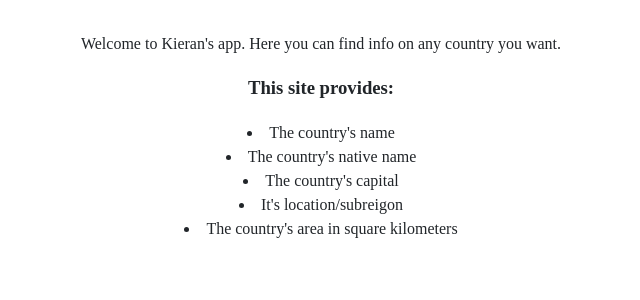
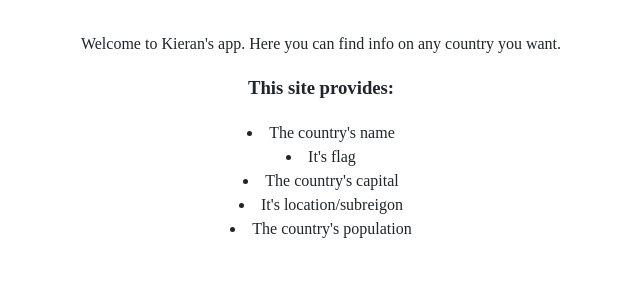
Before and after one commit to Kieran54/flask-final-mr-dr-brown, a Flask app: page / in a window 1280 px wide. Shown: the part 245-545 px from the top of the page, without its empty margins (319-959 px from the left). Run offline with Flask 3, Linux system fonts and the light colour scheme; some libraries are stand-ins or nearby versions.

Commit message:
Mon, May 22, 2023, 4:33 AM +00:00

```diff
--- a/app.py
+++ b/app.py
@@ -38,7 +38,7 @@ def enter():
 
     count = db.execute("SELECT count(id) FROM history")
     next_id = count[0]['count(id)'] + 1
-    country = request.values.get("country")
+
     query = '''
 INSERT INTO history (id, country)
 VALUES (?, ?)
@@ -55,5 +55,6 @@ VALUES (?, ?)
 
 @app.route("/info", methods = ["POST"])
 def info():
-    country_info = rapi.get_countries_by_name("country" ,filters=["name","currencies","capital"])
+    country_info = rapi.get_countries_by_name("country" ,filters=["name","flag","capital","subreigon","population",])
+
     return apology("TODO")
--- a/templates/index.html
+++ b/templates/index.html
@@ -21,10 +21,10 @@
             <h3>This site provides:</h3>
 
             <li>The country's name</li>
-            <li>The country's native name</li>
+            <li>It's flag</li>
             <li>The country's capital</li>
             <li>It's location/subreigon</li>
-            <li>The country's area in square kilometers</li>
+            <li>The country's population</li>
 
 
         </div>
```
